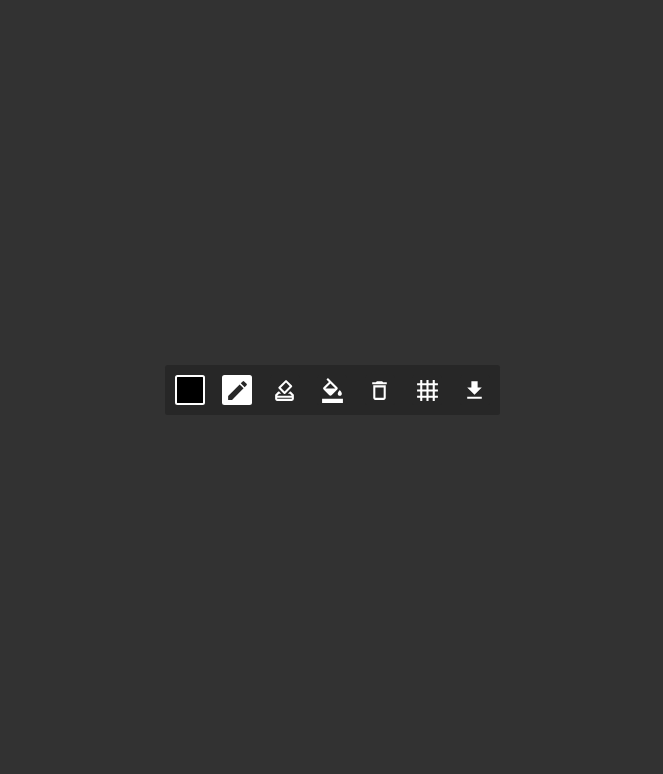
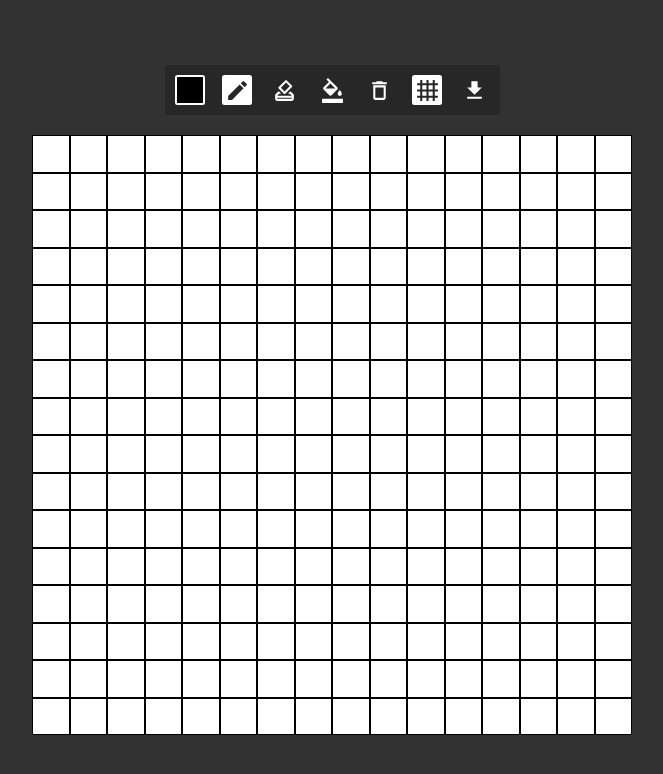
Before and after one commit to feliperdamaceno/pixel-art-editor, a React (Create React App) app: page / in a window 1280 px wide. Shown: the top 774 px of the page, without its empty margins (308-971 px from the left). Built offline with nearby package versions, Linux system fonts and the light colour scheme.

Commit message:
fix: fix app not rendering tiles

```diff
--- a/src/App.js
+++ b/src/App.js
@@ -15,9 +15,9 @@ import useStorage from './hooks/useStorage'
 
 export default function App() {
   const [size] = useState(16)
-  const { data, setData } = useStorage('PixelArtEditorCache', [])
+  const { data: tiles, setData } = useStorage('PixelArtEditorCache', [])
   const [currentColor, setCurrentColor] = useState(colors.black)
-  const [grid, setGrid] = useState(false)
+  const [grid, setGrid] = useState(true)
 
   const createTiles = useCallback(
     (size) => {
@@ -32,9 +32,9 @@ export default function App() {
   )
 
   useEffect(() => {
-    if (data) return
+    if (tiles.length > 0) return
     createTiles(size * size)
-  }, [data, createTiles, size])
+  }, [tiles, createTiles, size])
 
   return (
     <Editor>
@@ -42,7 +42,7 @@ export default function App() {
         <GridContext.Provider value={[grid, setGrid]}>
           <Tools />
           <Container size={size}>
-            {data.map((tile) => (
+            {tiles.map((tile) => (
               <Tile key={tile.id} color={tile.color} />
             ))}
           </Container>
```
